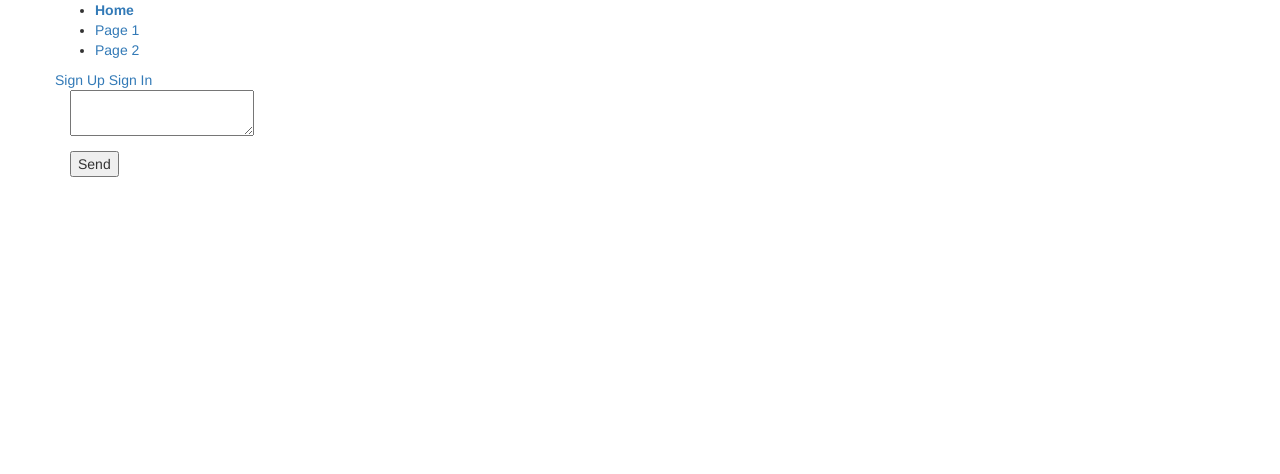
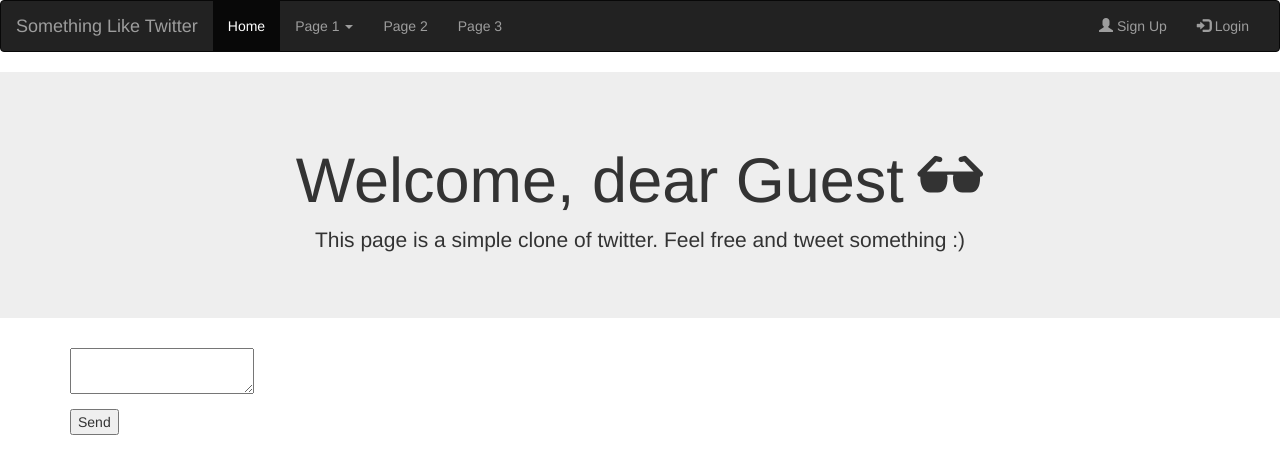
Before and after one commit to mkostrzycki/something-like-twitter, a PHP site: page / in a window 1280 px wide. Shown: the top 474 px of the page. Run offline with PHP 8.4, Linux system fonts and the light colour scheme; data that the repository does not hold is empty; some libraries are stand-ins or nearby versions.

Commit message:
Added jumbotron. Changed navigation bar.

```diff
--- a/index.php
+++ b/index.php
@@ -22,26 +22,51 @@ $tweets = Tweet::loadAllTweets($conn);
         <meta name="viewport"
               content="width=device-width, user-scalable=no, initial-scale=1.0, maximum-scale=1.0, minimum-scale=1.0">
         <meta http-equiv="X-UA-Compatible" content="ie=edge">
-        <title>Something Like Tweeter - Main Page</title>
+        <title>Something Like Twitter - Main Page</title>
         <!-- Latest compiled and minified CSS -->
         <link rel="stylesheet" media="screen" href="https://maxcdn.bootstrapcdn.com/bootstrap/3.3.6/css/bootstrap.min.css">
         <link rel="stylesheet" href="css/style.css">
+        <script src="https://ajax.googleapis.com/ajax/libs/jquery/3.1.1/jquery.min.js"></script>
+        <script src="https://maxcdn.bootstrapcdn.com/bootstrap/3.3.7/js/bootstrap.min.js"></script>
     </head>
     <body>
-        <div class="container">
-            <div class="row nav">
-                <nav>
-                    <ul>
-                        <li><a href="#"><b>Home</b></a></li>
-                        <li><a href="#">Page 1</a></li>
+        <nav class="navbar navbar-inverse">
+            <div class="container-fluid">
+                <div class="navbar-header">
+                    <button type="button" class="navbar-toggle" data-toggle="collapse" data-target="#myNavbar">
+                        <span class="icon-bar"></span>
+                        <span class="icon-bar"></span>
+                        <span class="icon-bar"></span>
+                    </button>
+                    <a class="navbar-brand" href="#">Something Like Twitter</a>
+                </div>
+                <div class="collapse navbar-collapse" id="myNavbar">
+                    <ul class="nav navbar-nav">
+                        <li class="active"><a href="#">Home</a></li>
+                        <li class="dropdown">
+                            <a class="dropdown-toggle" data-toggle="dropdown" href="#">Page 1 <span class="caret"></span></a>
+                            <ul class="dropdown-menu">
+                                <li><a href="#">Page 1-1</a></li>
+                                <li><a href="#">Page 1-2</a></li>
+                                <li><a href="#">Page 1-3</a></li>
+                            </ul>
+                        </li>
                         <li><a href="#">Page 2</a></li>
+                        <li><a href="#">Page 3</a></li>
                     </ul>
-                    <div class="login-btn">
-                        <a href="page_register.php">Sign Up</a>
-                        <a href="page_login.php">Sign In</a>
+                    <ul class="nav navbar-nav navbar-right">
+                        <li><a href="page_register.php"><span class="glyphicon glyphicon-user"></span> Sign Up</a></li>
+                        <li><a href="page_login.php"><span class="glyphicon glyphicon-log-in"></span> Login</a></li>
+                    </ul>
+                </div>
             </div>
         </nav>
+        <div class="jumbotron text-center">
+            <h1>Welcome, dear Guest <span class="glyphicon glyphicon-sunglasses"></span></h1>
+            <p>This page is a simple clone of twitter.
+                Feel free and tweet something :)</p>
         </div>
+        <div class="container">
             <div class="row tweet-send">
                 <div class="col-xs-4 col-sm-4 col-md-4 col-lg-4">
                     <div class="form-group">
@@ -53,7 +78,6 @@ $tweets = Tweet::loadAllTweets($conn);
                 </div>
             </div>
             <div class="row">
-
                 <?php
                 foreach ($tweets as $tweet) {
                     echo '<div class="col-xs-12 col-sm-6 col-md-4 col-lg-3 tweet">';
@@ -62,7 +86,6 @@ $tweets = Tweet::loadAllTweets($conn);
                     echo '</div>';
                 }
                 ?>
-
             </div>
         </div>
     </body>
```
Lines whose indentation alone changed are shown as unchanged.
